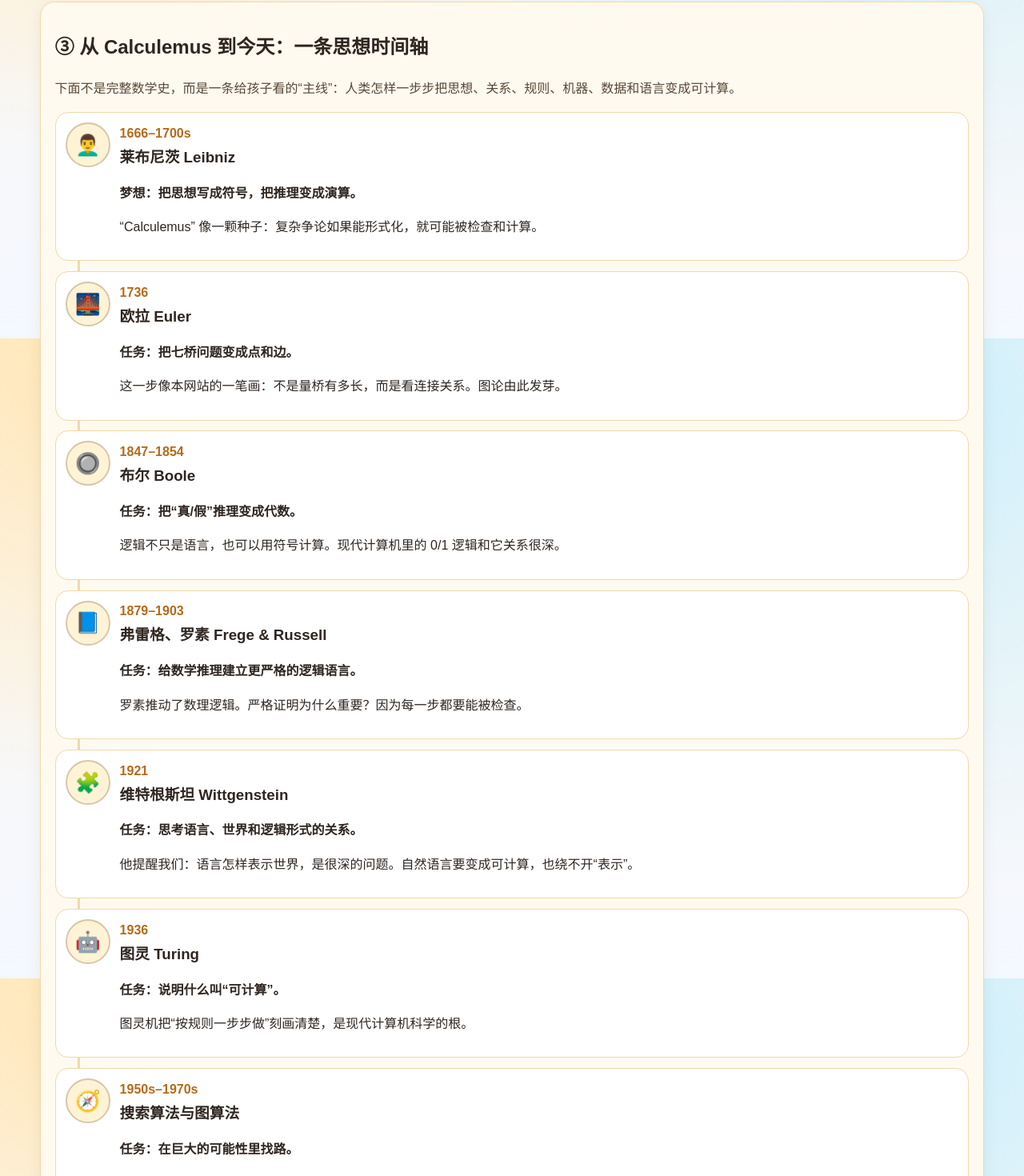
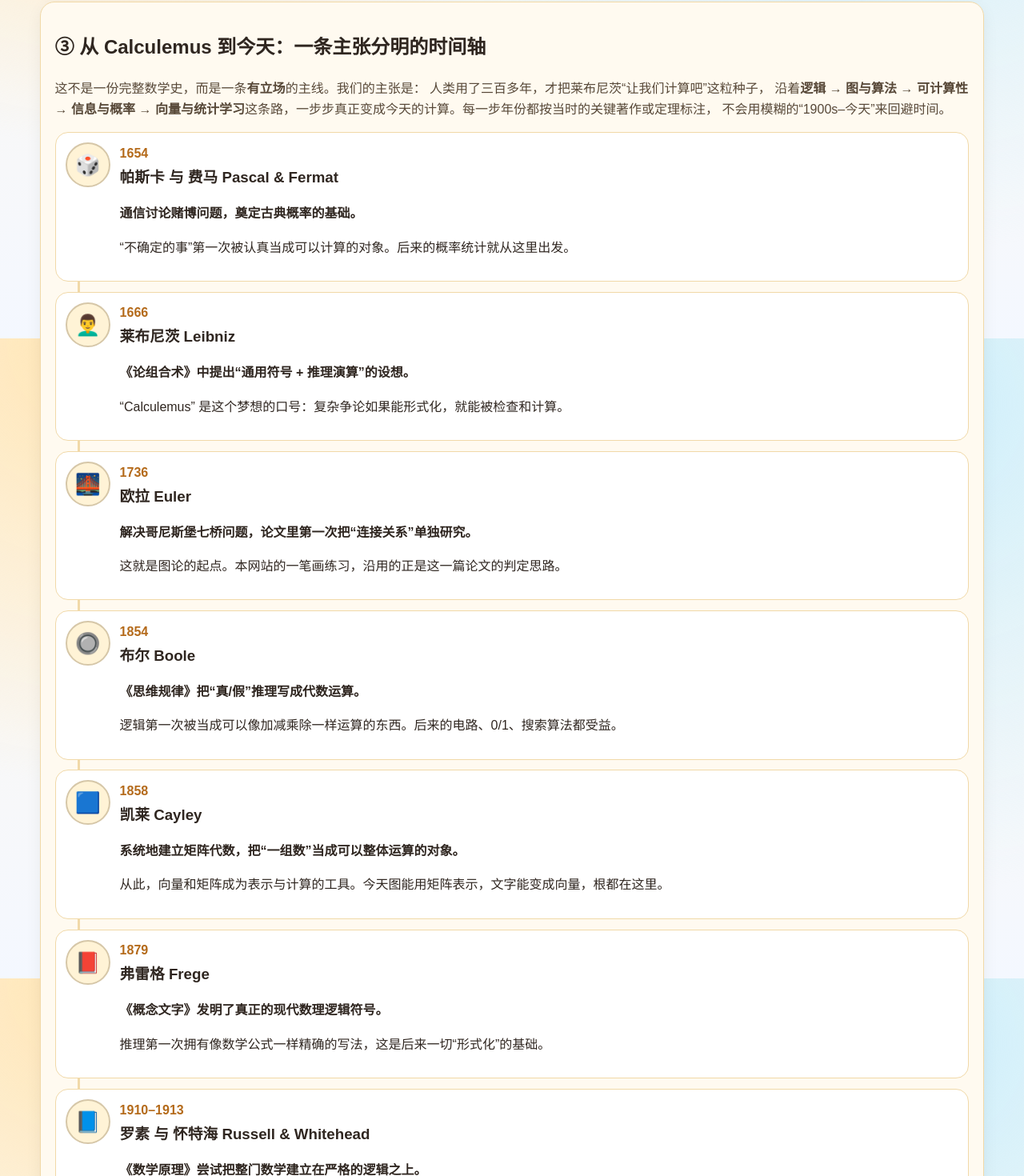
Before and after one commit to IanHouGoodMan/GraphTicTacToeCoach, a React (Vite) app in the folder web-react/: page /#/leibniz in a window 1280 px wide. Shown: the part 1177-2647 px from the top of the page at 80% size. Built offline with nearby package versions, Linux system fonts and the light colour scheme.

Commit message:
Refine Leibniz history timeline

```diff
--- a/web-react/src/pages/LeibnizStoryPage.tsx
+++ b/web-react/src/pages/LeibnizStoryPage.tsx
@@ -14,19 +14,20 @@ export default function LeibnizStoryPage() {
       </section>
 
       <section className="panel story-panel">
-        <h2>① 更准确的中英文写法</h2>
+        <h2>① 这句话本来在说什么</h2>
         <div className="quote-card">
           <p className="quote-mark">“Calculemus.”</p>
           <p><strong>中文：</strong>让我们来计算吧。</p>
           <p><strong>English:</strong> Let us calculate.</p>
         </div>
         <p className="lead">
-          这句话最打动人的地方，不是“算术很厉害”，而是它提醒我们：
-          如果能把问题里的对象、关系、规则和目标写清楚，很多原本只能凭感觉争论的事情，
-          就能一步一步检查、推理、计算。
+          它打动人的地方，不是“算术很厉害”，而是一种很大胆的主张：
+          如果能把问题里的对象、关系、规则、目标都写成清楚的符号，
+          那么本来只能靠吵架、靠权威、靠感觉决定的事，
+          原则上就能像算账一样，一步一步推、一步一步检查。
         </p>
         <p className="proof-note">
-          给孩子的理解：<strong>先把话说清楚，变成可以操作的符号和规则，再来计算。</strong>
+          给孩子的版本：<strong>先把话说清楚，变成符号和规则，再来计算。</strong>
           本网站用图论做这件事：把画画、下棋、过河，翻译成点、边、状态、路径。
         </p>
       </section>
@@ -63,13 +64,17 @@ export default function LeibnizStoryPage() {
       </section>
 
       <section className="panel story-panel">
-        <h2>③ 从 Calculemus 到今天：一条思想时间轴</h2>
+        <h2>③ 从 Calculemus 到今天：一条主张分明的时间轴</h2>
         <p className="lead">
-          下面不是完整数学史，而是一条给孩子看的“主线”：人类怎样一步步把思想、关系、规则、机器、数据和语言变成可计算。
+          这不是一份完整数学史，而是一条<strong>有立场</strong>的主线。我们的主张是：
+          人类用了三百多年，才把莱布尼茨“让我们计算吧”这粒种子，
+          沿着<strong>逻辑 → 图与算法 → 可计算性 → 信息与概率 → 向量与统计学习</strong>
+          这条路，一步步真正变成今天的计算。每一步年份都按当时的关键著作或定理标注，
+          不会用模糊的“1900s–今天”来回避时间。
         </p>
         <div className="timeline">
           {timeline.map(item => (
-            <article className="timeline-item" key={item.year}>
+            <article className="timeline-item" key={item.year + item.name}>
               <div className="timeline-avatar" aria-hidden="true">{item.avatar}</div>
               <div>
                 <p className="timeline-year">{item.year}</p>
@@ -80,6 +85,10 @@ export default function LeibnizStoryPage() {
             </article>
           ))}
         </div>
+        <p className="proof-note">
+          注：每个人都做过很多事，这里只挑“把世界变得可计算”这条主线上最关键的那一步。
+          年份取常被引用的代表性著作或论文，不是这个人一生工作的全部。
+        </p>
       </section>
 
       <section className="panel story-panel">
@@ -121,73 +130,129 @@ export default function LeibnizStoryPage() {
 
 const timeline = [
   {
-    year: '1666–1700s',
+    year: '1654',
+    avatar: '🎲',
+    name: '帕斯卡 与 费马 Pascal & Fermat',
+    task: '通信讨论赌博问题，奠定古典概率的基础。',
+    note: '“不确定的事”第一次被认真当成可以计算的对象。后来的概率统计就从这里出发。'
+  },
+  {
+    year: '1666',
     avatar: '👨‍🦱',
     name: '莱布尼茨 Leibniz',
-    task: '梦想：把思想写成符号，把推理变成演算。',
-    note: '“Calculemus” 像一颗种子：复杂争论如果能形式化，就可能被检查和计算。'
+    task: '《论组合术》中提出“通用符号 + 推理演算”的设想。',
+    note: '“Calculemus” 是这个梦想的口号：复杂争论如果能形式化，就能被检查和计算。'
   },
   {
     year: '1736',
     avatar: '🌉',
     name: '欧拉 Euler',
-    task: '任务：把七桥问题变成点和边。',
-    note: '这一步像本网站的一笔画：不是量桥有多长，而是看连接关系。图论由此发芽。'
+    task: '解决哥尼斯堡七桥问题，论文里第一次把“连接关系”单独研究。',
+    note: '这就是图论的起点。本网站的一笔画练习，沿用的正是这一篇论文的判定思路。'
   },
   {
-    year: '1847–1854',
+    year: '1854',
     avatar: '🔘',
     name: '布尔 Boole',
-    task: '任务：把“真/假”推理变成代数。',
-    note: '逻辑不只是语言，也可以用符号计算。现代计算机里的 0/1 逻辑和它关系很深。'
+    task: '《思维规律》把“真/假”推理写成代数运算。',
+    note: '逻辑第一次被当成可以像加减乘除一样运算的东西。后来的电路、0/1、搜索算法都受益。'
   },
   {
-    year: '1879–1903',
+    year: '1858',
+    avatar: '🟦',
+    name: '凯莱 Cayley',
+    task: '系统地建立矩阵代数，把“一组数”当成可以整体运算的对象。',
+    note: '从此，向量和矩阵成为表示与计算的工具。今天图能用矩阵表示，文字能变成向量，根都在这里。'
+  },
+  {
+    year: '1879',
+    avatar: '📕',
+    name: '弗雷格 Frege',
+    task: '《概念文字》发明了真正的现代数理逻辑符号。',
+    note: '推理第一次拥有像数学公式一样精确的写法，这是后来一切“形式化”的基础。'
+  },
+  {
+    year: '1910–1913',
     avatar: '📘',
-    name: '弗雷格、罗素 Frege & Russell',
-    task: '任务：给数学推理建立更严格的逻辑语言。',
-    note: '罗素推动了数理逻辑。严格证明为什么重要？因为每一步都要能被检查。'
+    name: '罗素 与 怀特海 Russell & Whitehead',
+    task: '《数学原理》尝试把整门数学建立在严格的逻辑之上。',
+    note: '“每一步都要能被检查”从此成为现代数学的标准。也是孩子学“严格证明”的精神来源。'
   },
   {
     year: '1921',
     avatar: '🧩',
     name: '维特根斯坦 Wittgenstein',
-    task: '任务：思考语言、世界和逻辑形式的关系。',
-    note: '他提醒我们：语言怎样表示世界，是很深的问题。自然语言要变成可计算，也绕不开“表示”。'
+    task: '《逻辑哲学论》探讨语言、世界与逻辑形式的关系。',
+    note: '他提醒大家：把语言变成符号并不简单，“怎么表示世界”本身就是一个深问题。'
+  },
+  {
+    year: '1928',
+    avatar: '♟️',
+    name: '冯·诺依曼 von Neumann',
+    task: '证明二人零和博弈的极小化极大定理。',
+    note: '这就是井字棋页面用的 minimax 思想：自己取最大、对手取最小，结果有数学保证。'
+  },
+  {
+    year: '1933',
+    avatar: '📊',
+    name: '柯尔莫哥洛夫 Kolmogorov',
+    task: '《概率论基础》给出现代概率论的公理化定义。',
+    note: '“可能性大小”从此有了像几何那样的严格地基，是后来统计学习和语言模型的基础。'
   },
   {
     year: '1936',
     avatar: '🤖',
     name: '图灵 Turing',
-    task: '任务：说明什么叫“可计算”。',
-    note: '图灵机把“按规则一步步做”刻画清楚，是现代计算机科学的根。'
+    task: '论文《论可计算数》定义图灵机，明确“可计算”到底是什么。',
+    note: '这是计算机科学的根。一切“按规则一步步做”的过程，都可以追到这里。'
   },
   {
-    year: '1950s–1970s',
-    avatar: '🧭',
-    name: '搜索算法与图算法',
-    task: '任务：在巨大的可能性里找路。',
-    note: 'BFS、Dijkstra、minimax 都是在图或树上找路径、找最优选择。'
+    year: '1945',
+    avatar: '💾',
+    name: '冯·诺依曼 von Neumann',
+    task: 'EDVAC 报告确立“存储程序”计算机结构。',
+    note: '从这里，数学上的“可计算”变成了真正的硬件。今天所有家用电脑都还在用这个结构。'
   },
   {
-    year: '1900s–今天',
-    avatar: '📐',
-    name: '线性代数与向量',
-    task: '任务：把对象表示成数字空间里的点和方向。',
-    note: '图可以用矩阵表示；文字、图片、声音也可以变成向量，然后用矩阵运算处理。'
+    year: '1948',
+    avatar: '📡',
+    name: '香农 Shannon',
+    task: '《通信的数学理论》开创信息论。',
+    note: '香农把“信息”“符号串”“概率”放在一起，是逻辑传统和概率传统真正合流的关键一步。'
   },
   {
-    year: '1900s–今天',
-    avatar: '🎲',
-    name: '概率统计',
-    task: '任务：处理不确定性和从数据中学习。',
-    note: '自然语言常常不是唯一答案，而是“哪个词、哪个意思更可能”。这就需要概率统计。'
+    year: '1956',
+    avatar: '🧭',
+    name: '迪杰斯特拉 Dijkstra',
+    task: '提出加权图最短路径算法（1959 年发表）。',
+    note: '从这里开始，图不只是用来“看关系”，而是真正可以在上面跑算法。过河页面用的就是同类思想。'
+  },
+  {
+    year: '1959',
+    avatar: '🌳',
+    name: '塞缪尔 Samuel',
+    task: '在 IBM 上写出会下西洋棋的程序，使用搜索 + 评估函数。',
+    note: '这是“电脑下棋”的起点，本网站的井字棋算法对战是它最简单的版本。'
+  },
+  {
+    year: '2013',
+    avatar: '🔤',
+    name: 'Mikolov 等 · word2vec',
+    task: '把每个词训练成一个向量，让“意思相近”变成“向量相近”。',
+    note: '语言第一次大规模真正变成向量。线性代数和概率从这里开始大量参与处理人类语言。'
+  },
+  {
+    year: '2017',
+    avatar: '💬',
+    name: 'Vaswani 等 · Transformer',
+    task: '论文《Attention Is All You Need》提出 Transformer 架构。',
+    note: '今天的大语言模型几乎都是它的后代：用矩阵和概率，把“下一个词最可能是什么”算出来。'
   },
   {
     year: '今天',
-    avatar: '💬',
-    name: '自然语言计算',
-    task: '任务：把文字变成向量、概率和规则共同处理的对象。',
-    note: '从莱布尼茨的符号梦，到图灵的可计算，再到向量和概率，才慢慢走到今天。'
+    avatar: '🌱',
+    name: '回到 Calculemus',
+    task: '把莱布尼茨的种子，重新放回小朋友手里。',
+    note: '从七桥到井字棋，从概率到向量。这条线还在继续生长，本网站希望小朋友也能加入这条线。'
   }
 ];
```
